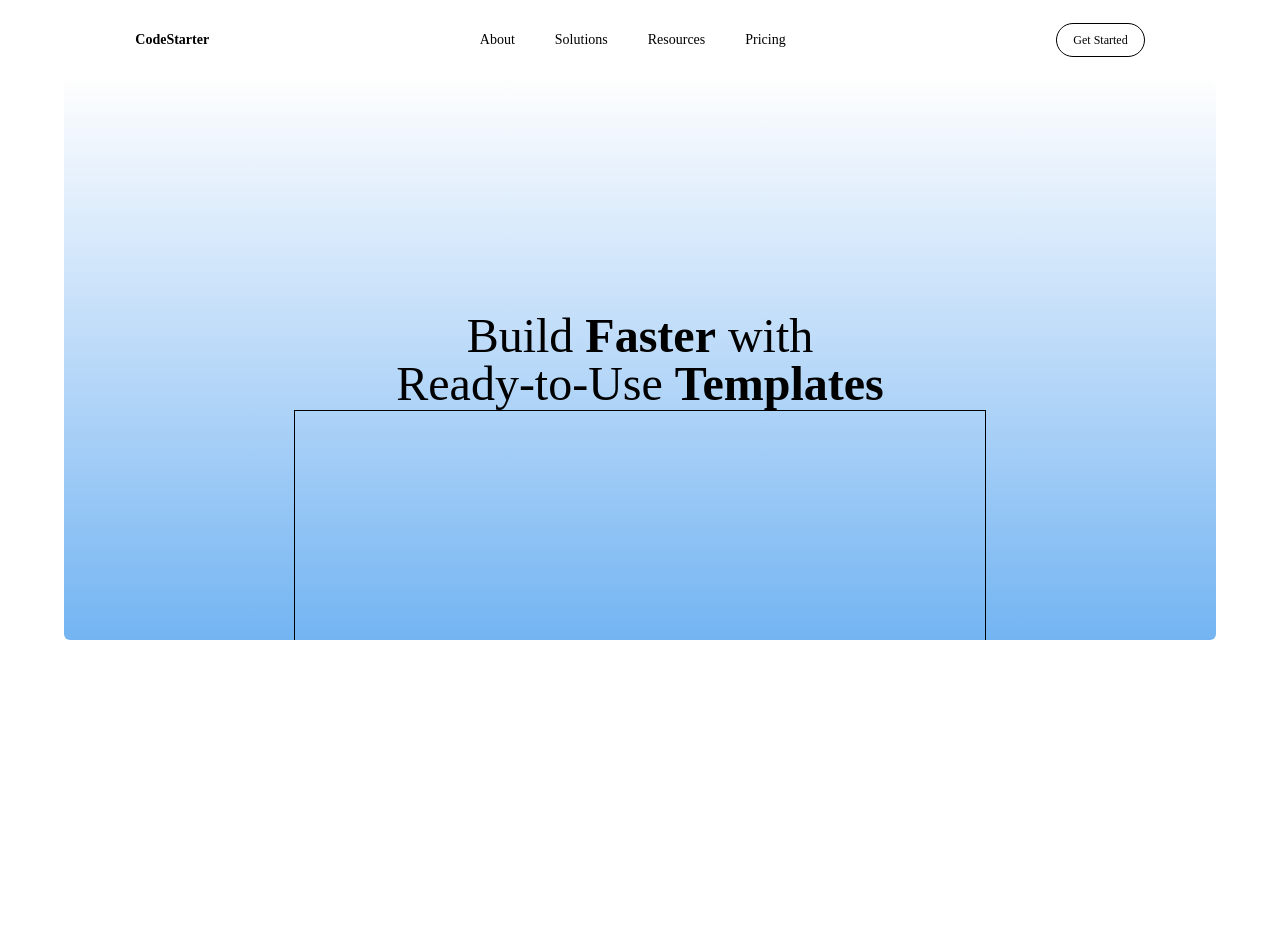
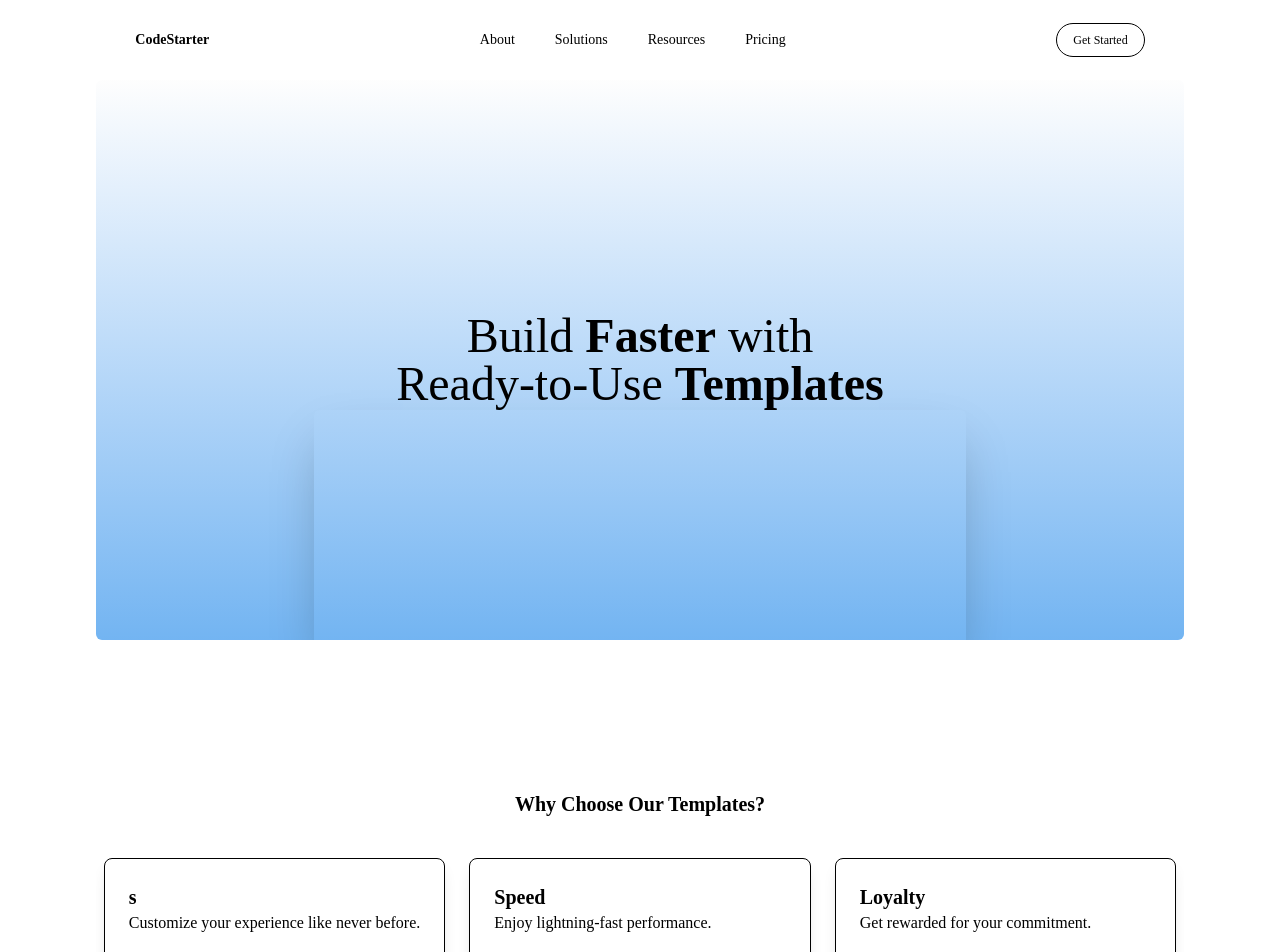
Before and after one commit to KiraaDev/CodeStarter-Landing-Page, a React (Vite) app: page / in a window 1280 px wide. Shown: the top 952 px of the page. Built offline with nearby package versions, Linux system fonts and the light colour scheme.

Commit message:
improving UI design

```diff
--- a/src/App.tsx
+++ b/src/App.tsx
@@ -1,5 +1,6 @@
 import Header from "./components/Header"
 import HeroSection from "./components/HeroSection"
+import Highlights from "./components/Highlights"
 
 
 function App() {
@@ -8,9 +9,10 @@ function App() {
   return (
     <main className="flex justify-center h-[200svh]">
       <Header />
-      <section className="pt-[10svh] h-[80svh] w-[90%] overflow-hidden">
+      <div className="pt-[10svh] w-[90%] overflow-hidden md:w-[85%]">
         <HeroSection />
-      </section>
+        <Highlights />
+      </div>
     </main>
   )
 }
--- a/src/components/HeroSection.tsx
+++ b/src/components/HeroSection.tsx
@@ -7,7 +7,7 @@ function HeroSection() {
             <h1 className="text-3xl text-center md:text-5xl">Build <strong>Faster</strong> with <br />
                 Ready-to-Use <strong>Templates</strong>
             </h1>
-            <div className="border-1 h-60 w-[60%] absolute bottom-[-10px]">
+            <div className="shadow-2xl rounded-md h-60 w-[60%] absolute bottom-[-10px]">
 
             </div>
         </section>
```
